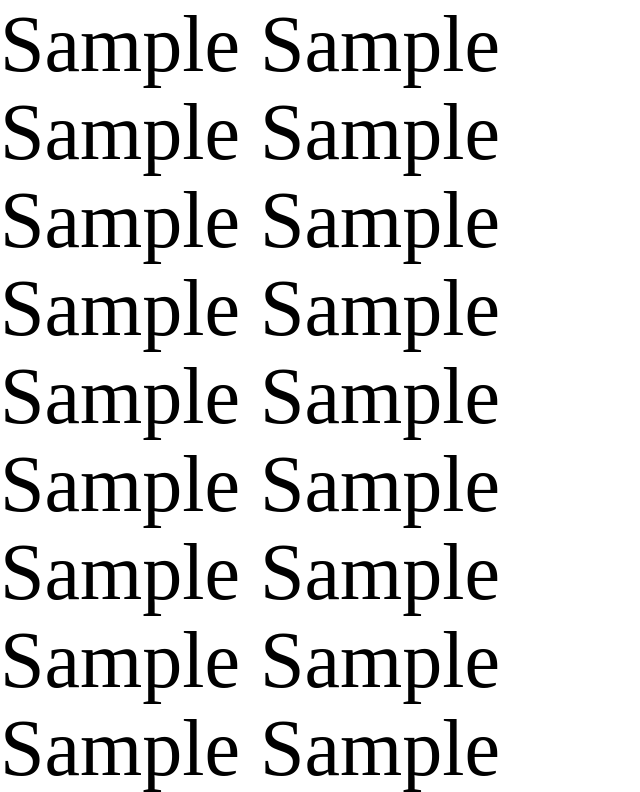
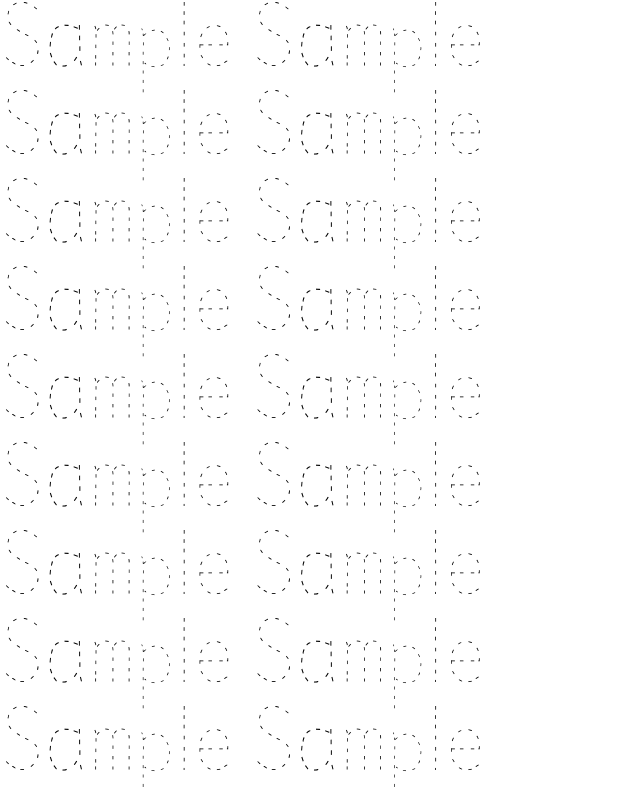
Before and after one commit to synle/letter-tracing-generator, a website: page index.html in a window 1280 px wide. Both pictures are taken after typing "Sample" into the empty fields and a click on the button "Submit". Shown: the top 792 px of the page, without its empty margins (0-640 px from the left). Drawn offline with Linux system fonts and the light colour scheme.

Commit message:
now embed the font family here

```diff
--- a/index.html
+++ b/index.html
@@ -12,9 +12,13 @@
         padding: 0;
         box-sizing: border-box;
       }
+      @font-face {
+        font-family: TraceFont;
+        src: url('trace.ttf') format('truetype');
+      }
       #trace {
         /*requires trace font*/
-        font-family: trace;
+        font-family: TraceFont;
         font-size: 60pt;
         margin: 0;
         padding: 0;
```
Also changed, not shown: trace.ttf (added).
